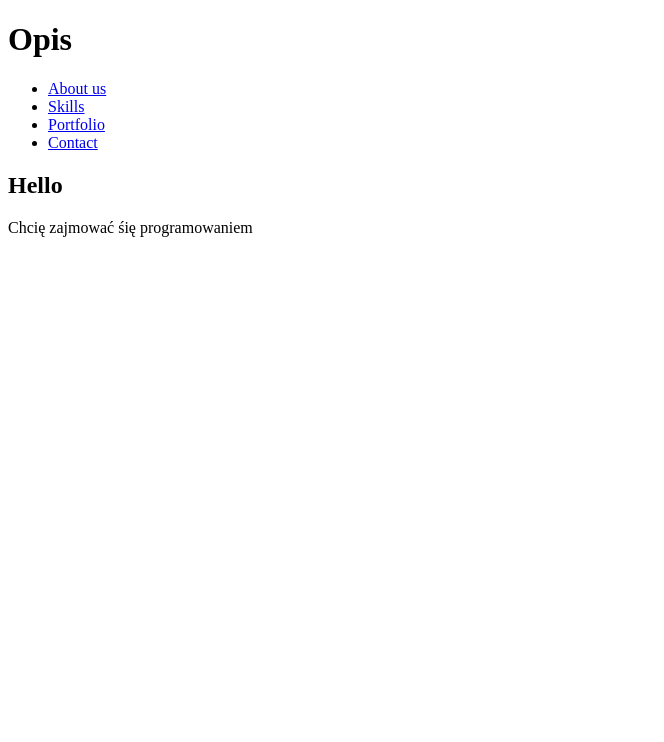
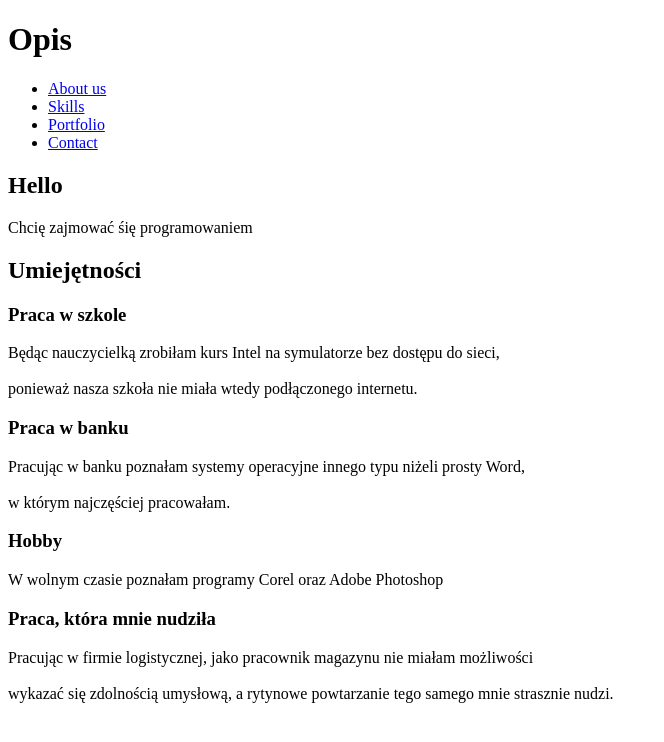
Before and after one commit to innasto82/Strona1, a plain HTML site: page index.html in a window 1280 px wide. Shown: the whole page, without its empty margins (0-664 px from the left). Drawn offline with Linux system fonts and the light colour scheme.

Commit message:
sekcja Skills

```diff
--- a/index.html
+++ b/index.html
@@ -22,6 +22,28 @@
         <h2>Hello</h2>
         <p>Chcię zajmować śię programowaniem</p>
     </section>
+    <section class="Skills">
+        <h2>Umiejętności</h2>
+        <div class="skill">
+            <h3>Praca w szkole</h3>
+            <p>Będąc nauczycielką zrobiłam kurs Intel na symulatorze bez dostępu do sieci,<br><br>
+                ponieważ nasza szkoła nie miała wtedy podłączonego internetu.</p>
+        </div>
+        <div class="skill">
+            <h3>Praca w banku</h3>
+            <p>Pracując w banku poznałam systemy operacyjne innego typu niżeli prosty Word,<br><br>
+                w którym najczęściej pracowałam.</p>
+        </div>
+        <div class="skill">
+            <h3>Hobby</h3>
+            <p>W wolnym czasie poznałam programy Corel oraz Adobe Photoshop</p>
+        </div>
+        <div class="skill">
+            <h3>Praca, która mnie nudziła</h3>
+            <p>Pracując w firmie logistycznej, jako pracownik magazynu nie miałam możliwości<br><br>
+                wykazać się zdolnością umysłową, a rytynowe powtarzanie tego samego mnie strasznie nudzi.</p>
+        </div>
+    </section>
 
 </body>
 
```
